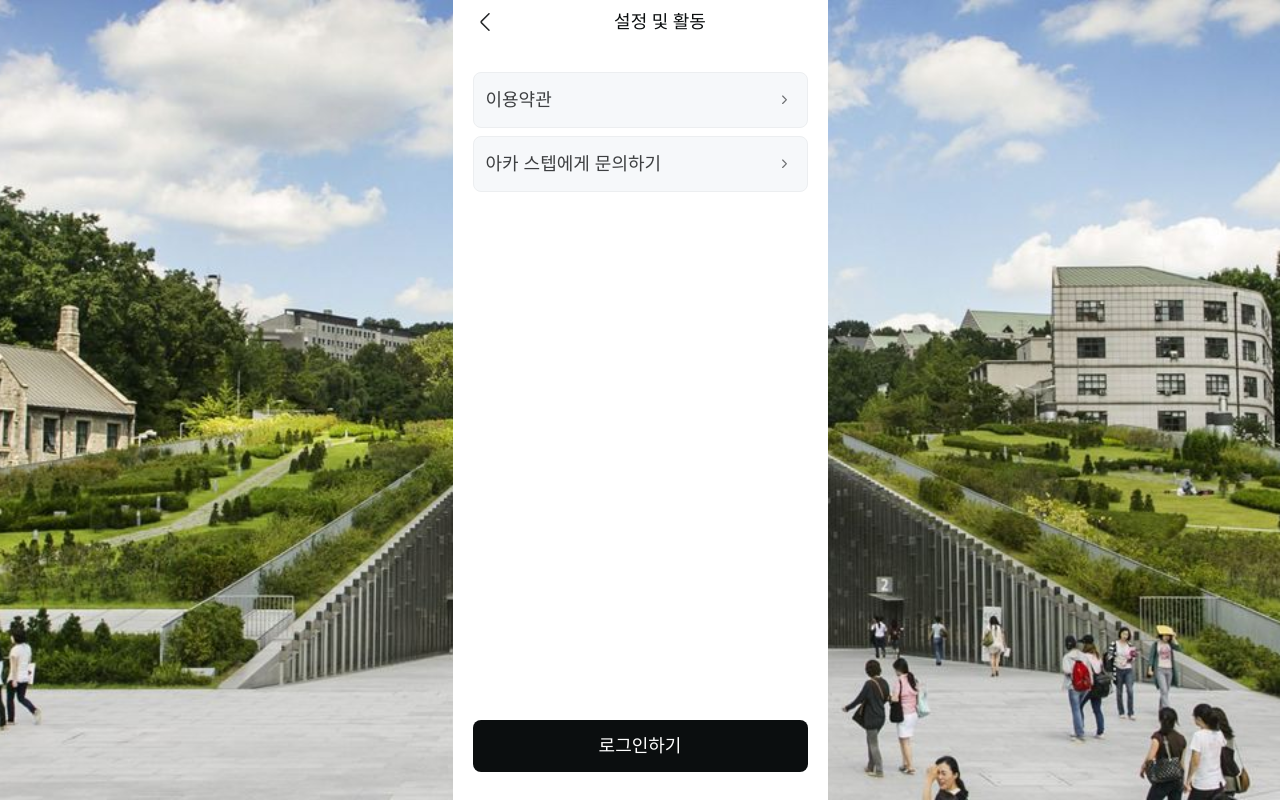
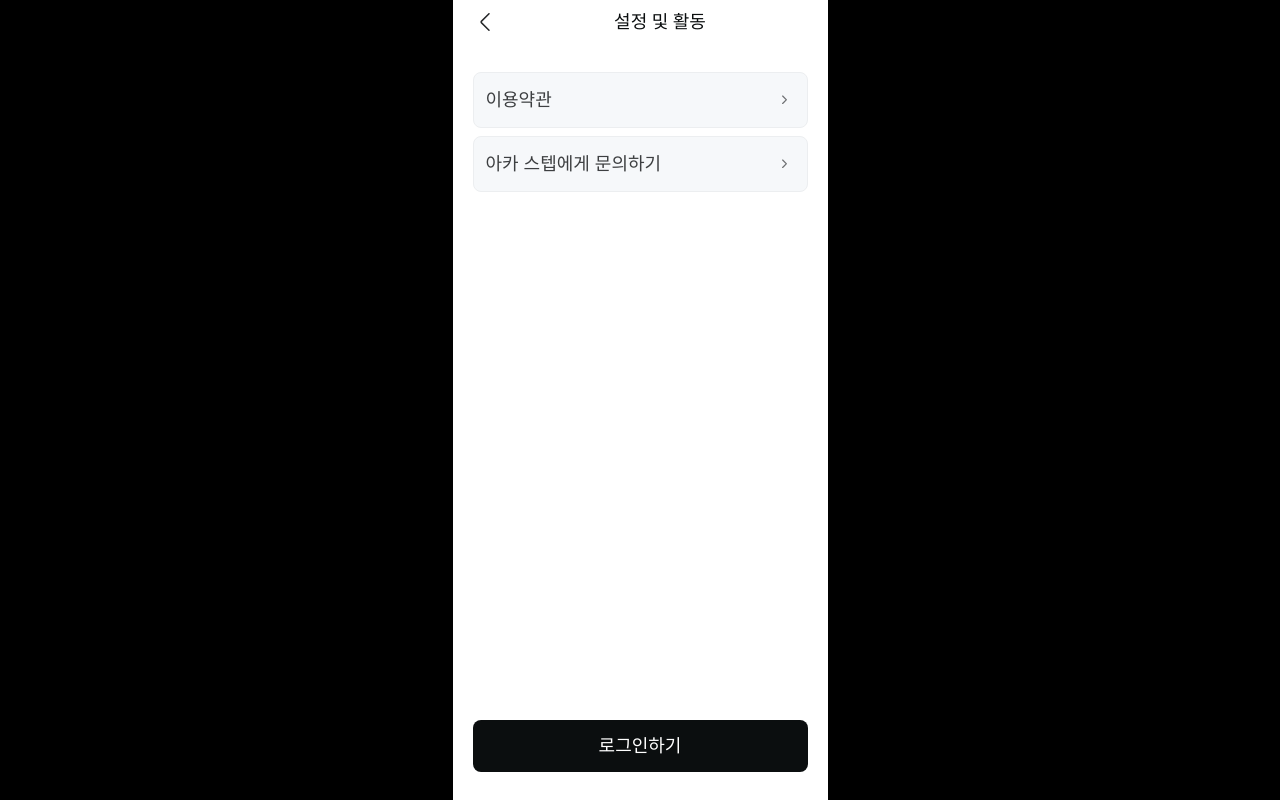
Before and after one commit to UNIS7-catchstyle/ACA-USED-GOODS-FE, a React (Vite) app: page /setting-and-activity in a window 1280 px wide. Built offline with nearby package versions, Linux system fonts and the light colour scheme; no server answers.

Commit message:
배경 까만색 처리

```diff
--- a/src/index.css
+++ b/src/index.css
@@ -30,7 +30,7 @@ body {
 
 @media (min-width: 768px) {
   body {
-    background: #ffffff url("./assets/image 2.svg") center / cover fixed no-repeat;
+    background: rgba(0, 0, 0, 1);
   }
 }
 
```
